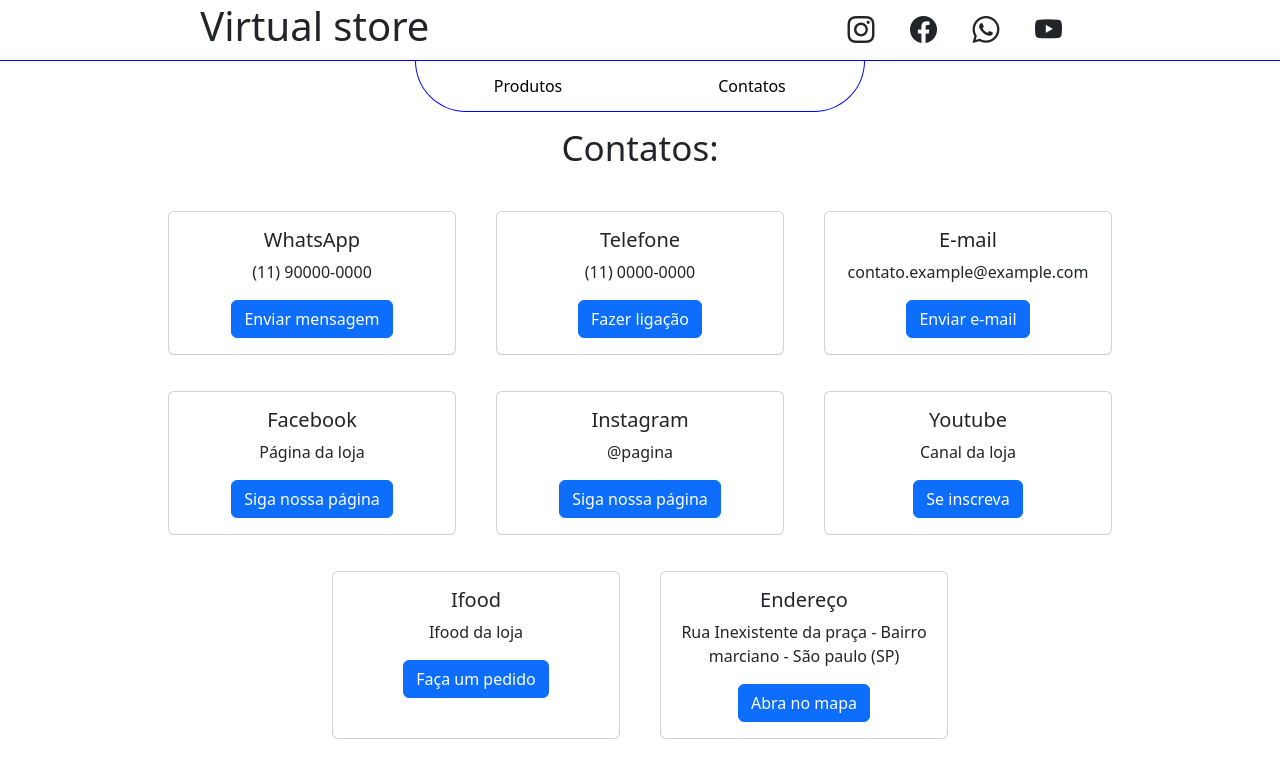
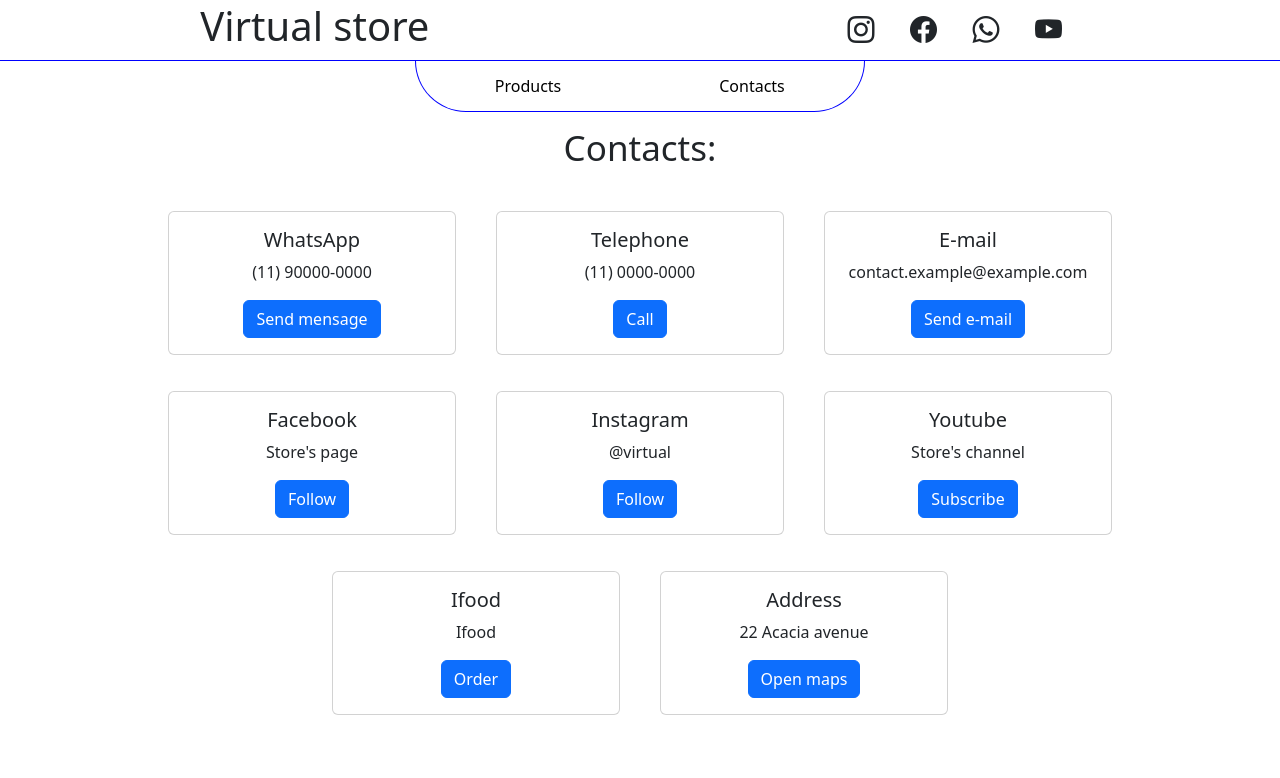
Before and after one commit to bispo-daniel/React_Showroom, a React (Create React App) app: page /Contact in a window 1280 px wide. Shown: the top 778 px of the page. Built offline with nearby package versions, Linux system fonts and the light colour scheme; no server answers.

Commit message:
README & AppTranslation

```diff
--- a/src/Components/Header.jsx
+++ b/src/Components/Header.jsx
@@ -19,8 +19,8 @@ function Header(){
                 </div>
             </header>
             <nav>
-                    <a href='/'>Produtos</a>
-                    <a href='/Contact'>Contatos</a>
+                    <a href='/'>Products</a>
+                    <a href='/Contact'>Contacts</a>
             </nav>
         </>
     )
--- a/src/Pages/Contact.jsx
+++ b/src/Pages/Contact.jsx
@@ -4,17 +4,17 @@ import ContactCard from '../Components/ContactCard'
 function Contact() {
     return (
         <main>
-            <p>Contatos: </p>
+            <p>Contacts: </p>
 
             <div className="cards">
-                <ContactCard title="WhatsApp" text="(11) 90000-0000" btnText="Enviar mensagem"/>
-                <ContactCard title="Telefone" text="(11) 0000-0000" btnText="Fazer ligação"/>
-                <ContactCard title="E-mail" text="contato.example@example.com" btnText="Enviar e-mail"/>
-                <ContactCard title="Facebook" text="Página da loja" btnText="Siga nossa página"/>
-                <ContactCard title="Instagram" text="@pagina" btnText="Siga nossa página"/>
-                <ContactCard title="Youtube" text="Canal da loja" btnText="Se inscreva"/>
-                <ContactCard title="Ifood" text="Ifood da loja" btnText="Faça um pedido"/>
-                <ContactCard title="Endereço" text="Rua Inexistente da praça - Bairro marciano - São paulo (SP)" btnText="Abra no mapa"/>
+                <ContactCard title="WhatsApp" text="(11) 90000-0000" btnText="Send mensage"/>
+                <ContactCard title="Telephone" text="(11) 0000-0000" btnText="Call"/>
+                <ContactCard title="E-mail" text="contact.example@example.com" btnText="Send e-mail"/>
+                <ContactCard title="Facebook" text="Store's page" btnText="Follow"/>
+                <ContactCard title="Instagram" text="@virtual" btnText="Follow"/>
+                <ContactCard title="Youtube" text="Store's channel" btnText="Subscribe"/>
+                <ContactCard title="Ifood" text="Ifood" btnText="Order"/>
+                <ContactCard title="Address" text="22 Acacia avenue" btnText="Open maps"/>
             </div>
 
             <div className="map">
--- a/src/Pages/Products.jsx
+++ b/src/Pages/Products.jsx
@@ -4,7 +4,7 @@ import ProductCard from '../Components/ProductCard'
 function Products() {
     return (
         <main>
-            <p>Produtos: </p>
+            <p>products: </p>
 
             <div className="products">
                 <ProductCard imgUrl="http://images.unsplash.com/photo-1597848212624-a19eb35e2651?crop=entropy&cs=tinysrgb&fit=max&fm=jpg&ixid=MnwxMjA3fDB8MXxzZWFyY2h8Mnx8c3VuJTIwZmxvd2VyfHwwfHx8fDE2MzE1MDI0Njc&ixlib=rb-1.2.1&q=80&w=1080" text="Some quick example text to build on the card title and make up the bulk of the card's content."/>
```
Also changed, not shown: src/Pages/Home.jsx (deleted), 1 other file (tests, documents, lock files or other folders).
